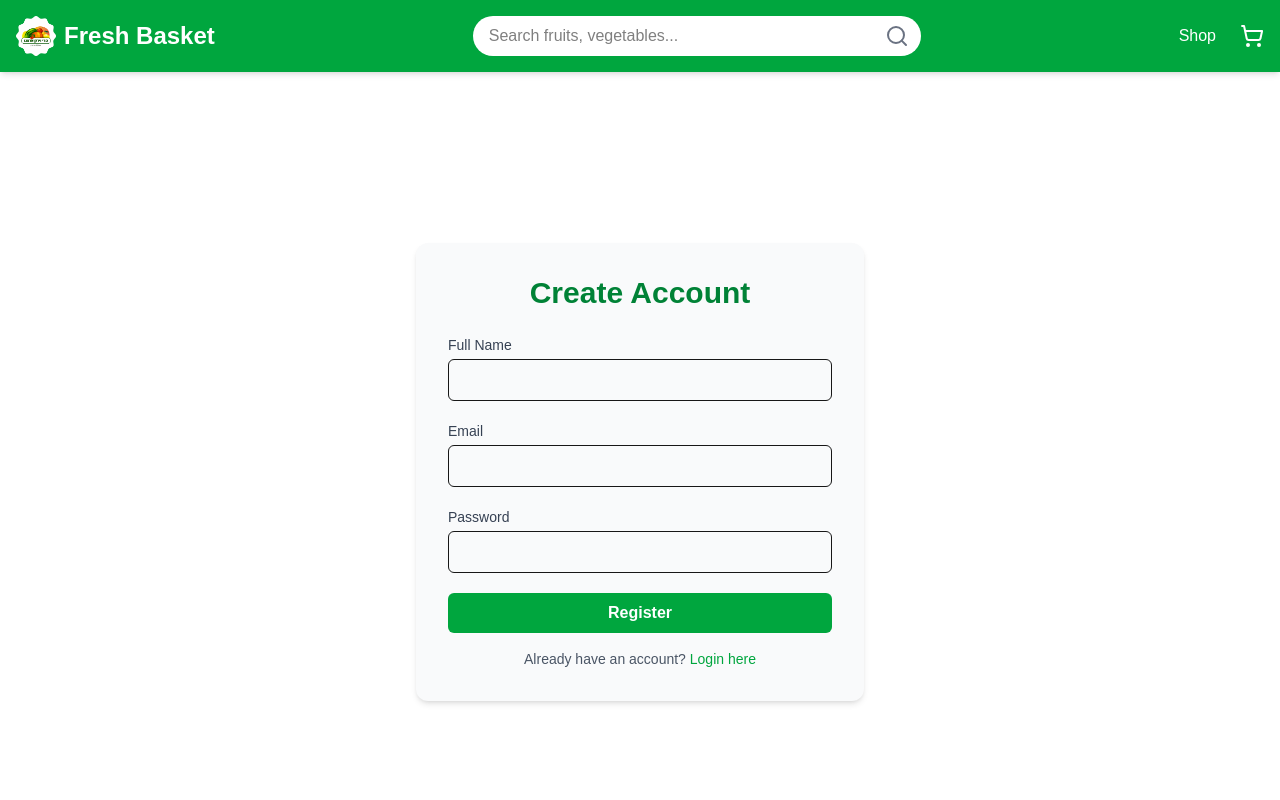
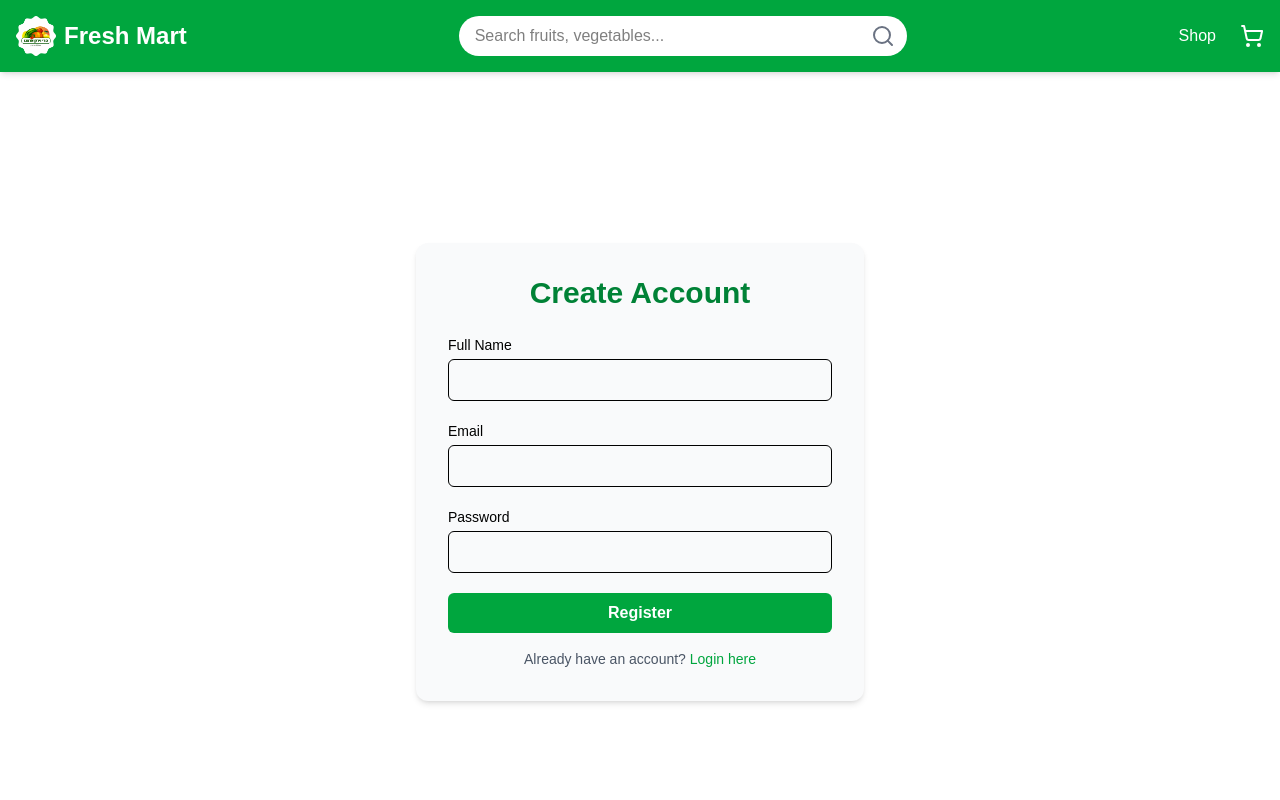
Before and after one commit to Abdul-Jabbar22/next_fresh_mart, a Next.js app: page /register in a window 1280 px wide. Shown: the top 800 px of the page. Built offline with nearby package versions, Linux system fonts and the light colour scheme.

Commit message:
register and login added

```diff
--- a/package.json
+++ b/package.json
@@ -20,6 +20,8 @@
   "devDependencies": {
     "@eslint/eslintrc": "^3",
     "@tailwindcss/postcss": "^4",
+    "@types/bcrypt": "^5.0.2",
+    "@types/jsonwebtoken": "^9.0.9",
     "@types/node": "^20",
     "@types/react": "^19",
     "@types/react-dom": "^19",
--- /dev/null
+++ b/src/app/api/login/route.ts
@@ -0,0 +1,28 @@
+import connectDB from "@/lib/db";
+import User from "@/lib/models/User";
+
+import { NextResponse } from "next/server";
+
+
+type LoginBody = {
+  email: string;
+  password: string;
+};
+
+export async function POST(req: Request) {
+  await connectDB();
+  const body: LoginBody = await req.json();
+
+  const user = await User.findOne({ email: body.email });
+  if (!user) {
+    return NextResponse.json({ error: "Invalid credentials" }, { status: 401 });
+  }
+
+  const isMatch = await(body.password, user.password);
+  if (!isMatch) {
+    return NextResponse.json({ error: "Invalid credentials" }, { status: 401 });
+  }
+
+
+  return NextResponse.json({message: "login successfully"}, { status: 200 });
+}
--- /dev/null
+++ b/src/app/api/register/route.ts
@@ -0,0 +1,32 @@
+import connectDB from "@/lib/db";
+
+import User from "@/lib/models/User";
+import { NextResponse } from "next/server";
+
+type RegisterBody = {
+  username: string;
+  email: string;
+  password: string;
+};
+
+export async function POST(req: Request) {
+  await connectDB();
+  const body: RegisterBody = await req.json();
+
+  const existingUser = await User.findOne({ email: body.email });
+  if (existingUser) {
+    return NextResponse.json({ error: "User already exists" }, { status: 400 });
+  }
+
+  const hashedPassword = await(body.password, 10);
+
+  const newUser = new User({
+    username: body.username,
+    email: body.email,
+    password: hashedPassword,
+  });
+
+  await newUser.save();
+
+  return NextResponse.json({ message: "Registration successful" }, { status: 201 });
+}
--- a/src/app/login/page.tsx
+++ b/src/app/login/page.tsx
@@ -1,18 +1,64 @@
-import React from "react";
+"use client";
+
+import React, { useState } from "react";
 import Link from "next/link";
+import { useRouter } from "next/navigation";
 
 const LoginPage = () => {
+  const [formData, setFormData] = useState({ email: "", password: "" });
+  const [error, setError] = useState("");
+  const [success, setSuccess] = useState("");
+  const router = useRouter(); // 🔁 Next.js App Router hook
+
+  const handleChange = (e: React.ChangeEvent<HTMLInputElement>) => {
+    setFormData({ ...formData, [e.target.name]: e.target.value });
+  };
+
+  const handleSubmit = async (e: React.FormEvent) => {
+    e.preventDefault();
+    setError("");
+    setSuccess("");
+
+    try {
+      const response = await fetch("http://localhost:3000/api/login", {
+        method: "POST",
+        headers: { "Content-Type": "application/json" },
+        body: JSON.stringify(formData),
+      });
+
+      if (!response.ok) {
+        const data = await response.json();
+        throw new Error(data.error || "Something went wrong");
+      }
+
+      const data = await response.json();
+      setSuccess(data.message || "Login successful");
+
+
+      router.push("/");
+
+    } catch (err: any) {
+      setError(err.message);
+    }
+  };
+
   return (
     <section className="min-h-screen flex items-center justify-center bg-white px-4">
       <div className="max-w-md w-full bg-gray-50 p-8 rounded-xl shadow-md">
         <h2 className="text-3xl font-bold text-green-700 text-center mb-6">Login</h2>
 
-        <form className="space-y-5">
+        {error && <p className="text-red-500 text-center">{error}</p>}
+        {success && <p className="text-green-500 text-center">{success}</p>}
+
+        <form className="space-y-5" onSubmit={handleSubmit}>
           <div>
             <label className="block text-sm font-medium text-gray-700">Email</label>
             <input
               type="email"
-              className="w-full mt-1 px-4 py-2 border rounded-md focus:ring-2 focus:ring-green-500"
+              name="email"
+              value={formData.email}
+              onChange={handleChange}
+              className="w-full mt-1 px-4 py-2 text-black border rounded-md focus:ring-2 focus:ring-green-500"
               required
             />
           </div>
@@ -21,7 +67,10 @@ const LoginPage = () => {
             <label className="block text-sm font-medium text-gray-700">Password</label>
             <input
               type="password"
-              className="w-full mt-1 px-4 py-2 border rounded-md focus:ring-2 focus:ring-green-500"
+              name="password"
+              value={formData.password}
+              onChange={handleChange}
+              className="w-full mt-1 px-4 py-2 text-black border rounded-md focus:ring-2 focus:ring-green-500"
               required
             />
           </div>
--- a/src/app/register/page.tsx
+++ b/src/app/register/page.tsx
@@ -1,36 +1,86 @@
-import React from "react";
+
+"use client"
 import Link from "next/link";
+import { useRouter } from "next/navigation";
+import { useState } from "react";
 
 const RegisterPage = () => {
+  const [formData, setFormData] = useState({ username: "", email: "", password: "" });
+  const [error, setError] = useState("");
+  const [success, setSuccess] = useState("");
+  const router = useRouter();
+
+  const handleChange = (e: React.ChangeEvent<HTMLInputElement>) => {
+    setFormData({ ...formData, [e.target.name]: e.target.value });
+  };
+
+  const handleSubmit = async (e: React.FormEvent) => {
+    e.preventDefault();
+    setError("");
+    setSuccess("");
+
+    try {
+      const response = await fetch("http://localhost:3000/api/register", {
+        method: "POST",
+        headers: { "Content-Type": "application/json" },
+        body: JSON.stringify(formData),
+      });
+
+      if (!response.ok) {
+        const data = await response.json();
+        throw new Error(data.error || "Something went wrong");
+      }
+
+      const data = await response.json();
+      setSuccess(data.message);
+      router.push("/");
+      setFormData({username:"", email: "", password: ""})
+    } catch (err: any) {
+      setError(err.message);
+    }
+  };
+
   return (
     <section className="min-h-screen flex items-center justify-center bg-white px-4">
       <div className="max-w-md w-full bg-gray-50 p-8 rounded-xl shadow-md">
         <h2 className="text-3xl font-bold text-green-700 text-center mb-6">Create Account</h2>
 
-        <form className="space-y-5">
+        {error && <p className="text-red-500 text-center">{error}</p>}
+        {success && <p className="text-green-500 text-center">{success}</p>}
+
+        <form className="space-y-5" onSubmit={handleSubmit}>
           <div>
-            <label className="block text-sm font-medium text-gray-700">Full Name</label>
+            <label className="block text-sm font-medium text-black">Full Name</label>
             <input
               type="text"
-              className="w-full mt-1 px-4 py-2 border rounded-md focus:ring-2 focus:ring-green-500"
+              name="username"
+              value={formData.username}
+              onChange={handleChange}
+              className="w-full mt-1 px-4 py-2 text-black border rounded-md focus:ring-2 focus:ring-green-500"
               required
             />
           </div>
 
           <div>
-            <label className="block text-sm font-medium text-gray-700">Email</label>
+            <label className="block text-sm font-medium text-black">Email</label>
             <input
               type="email"
-              className="w-full mt-1 px-4 py-2 border rounded-md focus:ring-2 focus:ring-green-500"
+              name="email"
+              value={formData.email}
+              onChange={handleChange}
+              className="w-full mt-1 px-4 py-2 border text-black rounded-md focus:ring-2 focus:ring-green-500"
               required
             />
           </div>
 
           <div>
-            <label className="block text-sm font-medium text-gray-700">Password</label>
+            <label className="block text-sm font-medium text-black">Password</label>
             <input
               type="password"
-              className="w-full mt-1 px-4 py-2 border rounded-md focus:ring-2 focus:ring-green-500"
+              name="password"
+              value={formData.password}
+              onChange={handleChange}
+              className="w-full mt-1 px-4 py-2 text-black border rounded-md focus:ring-2 focus:ring-green-500"
               required
             />
           </div>
--- a/src/app/shop/page.tsx
+++ b/src/app/shop/page.tsx
@@ -20,15 +20,32 @@ export default async function Shop() {
 
   return (
     <div className="p-4 sm:p-6">
-      <Filter/>
-      <h2 className="text-xl sm:text-2xl font-semibold mb-4 text-black">
-      All Fruits
-      </h2>
-      <div className="mt-12 grid grid-cols-1 sm:grid-cols-2 md:grid-cols-3 lg:grid-cols-4 gap-6">
-        {products.map((product) => (
-          <ProductCard key={product._id} product={product} />
-        ))}
+    <div className="flex flex-col lg:flex-row gap-6">
+
+      {/* Sidebar Filter */}
+      <div className="w-full lg:w-1/4">
+        <Filter />
       </div>
+
+      {/* Product Listing */}
+      <div className="w-full lg:w-3/4">
+        <h2 className="text-xl sm:text-2xl font-semibold text-black mb-4">
+          All Fruits
+        </h2>
+
+        <div className="grid grid-cols-1 sm:grid-cols-2 md:grid-cols-3 xl:grid-cols-4 gap-6">
+          {products.map((product) => (
+            <ProductCard key={product._id} product={product} />
+          ))}
+        </div>
+      </div>
+
     </div>
+  </div>
+
+
+
+
+
   );
 }
--- a/src/component/Navbar.tsx
+++ b/src/component/Navbar.tsx
@@ -32,11 +32,11 @@ export default function Navbar() {
             <div id="header-logo">
               <img
                 src="/logo.png"
-                alt="Fresh Basket Logo"
+                alt="Fresh ket Logo"
                 className="h-10 w-auto"
               />
             </div>
-            <span className="hidden sm:inline">Fresh Basket</span>
+            <span className="hidden sm:inline">Fresh Mart</span>
           </Link>
 
           {/* Mobile cart - appears right after logo on mobile */}
--- /dev/null
+++ b/src/lib/models/User.ts
@@ -0,0 +1,19 @@
+import mongoose, { Schema, Document, Model } from "mongoose";
+
+export interface IUser extends Document {
+  username: string;
+  email: string;
+  password: string;
+}
+
+const UserSchema: Schema<IUser> = new Schema(
+  {
+    username: { type: String, required: true, unique: true },
+    email:    { type: String, required: true, unique: true },
+    password: { type: String, required: true },
+  },
+  { timestamps: true }
+);
+
+const User: Model<IUser> = mongoose.models.User || mongoose.model<IUser>("User", UserSchema);
+export default User;
```
Also changed, not shown: src/component/Filter.tsx (+80 -5 lines), 1 other file (tests, documents, lock files or other folders).
